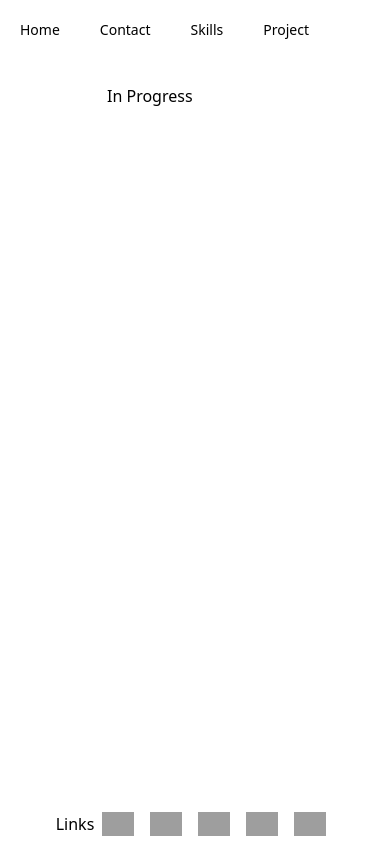
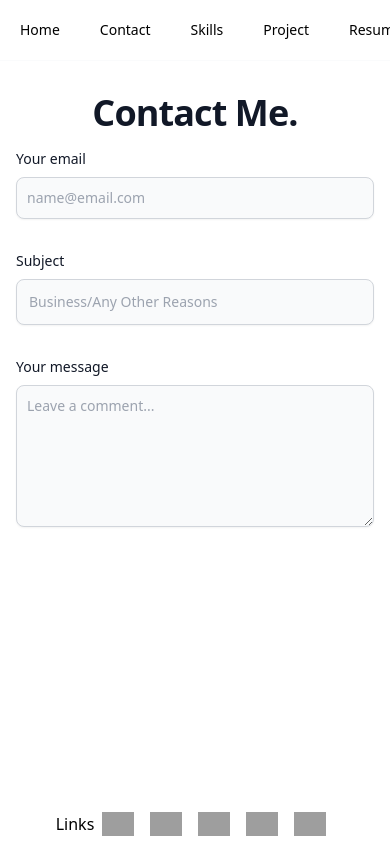
Before and after one commit to shresthapranesh/portfolio-v2, a Next.js app: page /contact in a window 390 px wide. Built offline with nearby package versions, Linux system fonts and the light colour scheme; grey boxes are pictures that could not be loaded.

Commit message:
responsive layout

```diff
--- a/package.json
+++ b/package.json
@@ -1,24 +1,22 @@
 {
-  "name": "portfolio-v2",
+  "name": "praneshshrestha-portfolio-v2",
   "version": "1.0.0",
   "description": "portfolio website with Nextjs and React",
-  "main": "",
   "scripts": {
     "dev": "next dev",
     "lint": "next lint",
     "start": "next start -p 8080",
     "build": "next build",
-    "export": "next export",
     "gcp-build": "yarn build",
     "deploy": "gcloud config set project praneshshrestha-portfolio && gcloud app deploy app.yaml"
   },
   "author": "Pranesh Shrestha",
   "license": "ISC",
   "dependencies": {
-    "@react-pdf/renderer": "^2.3.0",
     "next": "^13.0.5",
     "react": "^18.2.0",
     "react-dom": "^18.2.0",
+    "sharp": "^0.31.2",
     "zod": "^3.19.1"
   },
   "devDependencies": {
--- a/src/components/Form.tsx
+++ /dev/null
@@ -1,30 +0,0 @@
-import * as React from 'react';
-
-const ContactForm = () => {
-
-  return (
-    <div className="flex flex-row w-44 items-center pt-6">
-      In Progress
-      {/* <form className="w-full">
-        <div className="mb-6">
-          <label htmlFor="email" className="block mb-2 text-sm font-medium text-gray-900 dark:text-white">Your email</label>
-          <input type="email" id="email" className="bg-gray-50 border border-gray-300 text-gray-900 text-sm rounded-lg block w-full p-2.5 dark:bg-gray-700 dark:border-gray-600 dark:hover:border-gray-600 dark:placeholder-gray-400 dark:text-white" placeholder="name@email.com" required />
-        </div>
-        <div className="mb-6">
-          <label htmlFor="password" className="block mb-2 text-sm font-medium text-gray-900 dark:text-white">Phone Number</label>
-          <input type="password" id="password" className="bg-gray-50 border border-gray-300 text-gray-900 text-sm rounded-lg block w-full p-2.5 dark:bg-gray-700 dark:border-gray-600 dark:hover:border-gray-600 dark:placeholder-gray-400 dark:text-white" required />
-        </div>
-        <div className="mb-6">
-          <label htmlFor="password" className="block mb-2 text-sm font-medium text-gray-900 dark:text-white">Your password</label>
-          <textarea className="bg-gray-50 border border-gray-300 text-gray-900 text-sm rounded-lg block w-full p-2.5 dark:bg-gray-700 dark:hover:border-gray-600 dark:border-gray-600 dark:placeholder-gray-400 dark:text-white" required />
-        </div>
-
-        <button type="submit" className="text-white bg-blue-700 hover:bg-blue-800 focus:ring-4 focus:outline-none focus:ring-blue-300 font-medium rounded-lg text-sm w-full sm:w-auto px-5 py-2.5 text-center dark:bg-blue-600 dark:hover:bg-blue-700 dark:focus:ring-blue-800">Submit</button>
-      </form> */}
-
-    </div>
-  );
-
-}
-
-export default ContactForm;
--- a/src/components/Layout.tsx
+++ b/src/components/Layout.tsx
@@ -18,7 +18,7 @@ const Page = (props:PageProps) => {
           </Head>
         <Navigationbar />
 
-        <div className="flex-grow overflow-auto">{props.children} </div>
+        <div className="flex-grow overflow-auto w-full">{props.children} </div>
 
         <div className="flex flex-row justify-center items-center">
                 <h1>Links</h1>
--- a/src/components/NavBar/NavBar.tsx
+++ b/src/components/NavBar/NavBar.tsx
@@ -8,7 +8,7 @@ export const NavBar = React.forwardRef<HTMLCanvasElement,NavBarProps>((props,ref
     return (
         <nav
             ref={ref}
-            className="w-full flex flex-col"
+            className="w-full flex flex-col border-b-[1px] border-slate-300/10"
         >
             {props.children}
         </nav>
--- a/src/components/NavBar/NavBarList.tsx
+++ b/src/components/NavBar/NavBarList.tsx
@@ -8,7 +8,7 @@ export const NavBarList = React.forwardRef<HTMLUListElement,NavBarListProps>((pr
     return (
         <ul
             ref={ref}
-            className="flex flex-row overflow-auto sm:justify-end pl-0 w-4/5"
+            className="flex flex-row overflow-auto sm:justify-end pl-0 w-full sm:w-4/5"
         >
             {props.children}
         </ul>
--- a/src/components/projectlist.tsx
+++ b/src/components/projectlist.tsx
@@ -1,7 +1,7 @@
 import * as React from "react";
 
 const Card = (props:React.ComponentPropsWithRef<"div">) => (
-  <div className="block w-full p-6 bg-white border border-gray-200 rounded-lg shadow-md hover:bg-gray-100 dark:bg-gray-800 dark:border-gray-700 dark:hover:bg-gray-700">
+  <div className="w-[90%] sm:w-3/5 p-6 bg-white border border-gray-200 rounded-lg shadow-md hover:bg-gray-100 dark:bg-gray-800 dark:border-gray-700 dark:hover:bg-gray-700">
     {props.children}
   </div>
 )
@@ -167,7 +167,7 @@ const Project5 = () => (
 
 const ProjectList = () => {
   return (
-    <div className="flex flex-col pt-3 max-w-md">
+    <div className="flex flex-col w-full pt-3 items-center">
       <Card>
         <Project1 />
       </Card>
--- /dev/null
+++ b/src/pages/contact.tsx
@@ -0,0 +1,63 @@
+import * as React from 'react'
+
+type UserInput = {
+    email:string,
+    subject:string,
+    message:string
+}
+
+const Contact = () => {
+    const [state,setState] = React.useState<UserInput>({
+        email:'', subject:'',message:''
+    })
+    const [response,setResponse] = React.useState('')
+    const handleSubmit = async (e:React.FormEvent) => {
+        e.preventDefault()
+        const response = await fetch('/api/contactForm',{
+            method: 'POST',
+            headers: {
+              'Content-Type': 'application/json'
+            },
+            body: JSON.stringify(state)
+          })
+        setState({
+            email:'', subject:'',message:''
+        })
+        setResponse(await response.text())
+    }
+    const handleChange = (e:React.ChangeEvent<HTMLInputElement|HTMLTextAreaElement>, field:string) => {
+        setState((prev) => ({...prev,[field]:e.target.value}))
+    }
+    if (response !== '')
+        return (
+            <section>
+                <div className="py-8 lg:py-16 px-4 mx-auto max-w-screen-md">
+                <h2 className="mb-4 text-4xl tracking-tight font-extrabold text-center text-gray-900 dark:text-white">{response}</h2>
+                </div>
+            </section>
+        )
+    return (
+        <section>
+            <div className="py-8 lg:py-16 px-4 mx-auto max-w-screen-md">
+                <h2 className="mb-4 text-4xl tracking-tight font-extrabold text-center text-gray-900 dark:text-white">Contact Me.</h2>
+                <form onSubmit={handleSubmit} className="space-y-8">
+                    <div>
+                        <label htmlFor="email" className="block mb-2 text-sm font-medium text-gray-900 dark:text-gray-300">Your email</label>
+                        <input type="email" id="email" onChange={(e) => handleChange(e,'email')} className="shadow-sm bg-gray-50 border border-gray-300 text-gray-900 text-sm rounded-lg focus:ring-primary-500 focus:border-primary-500 block w-full p-2.5 dark:bg-gray-700 dark:border-gray-600 dark:placeholder-gray-400 dark:text-white dark:focus:ring-primary-500 dark:focus:border-primary-500 dark:shadow-sm-light" placeholder="name@email.com" required />
+                    </div>
+                    <div>
+                        <label htmlFor="subject" className="block mb-2 text-sm font-medium text-gray-900 dark:text-gray-300">Subject</label>
+                        <input type="text" id="subject" onChange={(e) => handleChange(e,'subject')} className="block p-3 w-full text-sm text-gray-900 bg-gray-50 rounded-lg border border-gray-300 shadow-sm focus:ring-primary-500 focus:border-primary-500 dark:bg-gray-700 dark:border-gray-600 dark:placeholder-gray-400 dark:text-white dark:focus:ring-primary-500 dark:focus:border-primary-500 dark:shadow-sm-light" placeholder="Business/Any Other Reasons" required />
+                    </div>
+                    <div className="sm:col-span-2">
+                        <label htmlFor="message" className="block mb-2 text-sm font-medium text-gray-900 dark:text-gray-400">Your message</label>
+                        <textarea id="message" rows={6} onChange={(e) => handleChange(e,'message')} className="block p-2.5 w-full text-sm text-gray-900 bg-gray-50 rounded-lg shadow-sm border border-gray-300 focus:ring-primary-500 focus:border-primary-500 dark:bg-gray-700 dark:border-gray-600 dark:placeholder-gray-400 dark:text-white dark:focus:ring-primary-500 dark:focus:border-primary-500" placeholder="Leave a comment..."></textarea>
+                    </div>
+                    <button type="submit" className="py-3 px-5 text-sm font-medium text-center text-white rounded-lg bg-primary-700 sm:w-fit hover:bg-primary-800 focus:ring-4 focus:outline-none focus:ring-primary-300 dark:bg-indigo-600 dark:hover:bg-primary-700 dark:focus:ring-primary-800">Send message</button>
+                </form>
+            </div>
+        </section>
+    )
+}
+
+export default Contact;
--- a/src/pages/contact/index.tsx
+++ /dev/null
@@ -1,8 +0,0 @@
-
-import ContactForm from "../../components/Form";
-
-const Contact = () => (
-    <ContactForm />
-);
-
-export default Contact;
--- a/src/pages/index.tsx
+++ b/src/pages/index.tsx
@@ -18,21 +18,19 @@ const Index = () => {
   const smallDevice = useMediaQuery("(max-width: 468px)")
 
   return (
-      <div className="flex flex-col gap-4 sm:flex-row p-5 ">
-          <MyImage />
-
-          <div className="pl-4 sm:pl-24">
-              <p className="text-sm">
-                Hello, there <br />
-                I am <span className="text-lg">Pranesh Shrestha</span>
-              </p>
-              <p className="text-sm">
-                I am a full time Software Engineer.
-                <br /> Welcome to my Portfolio Website.
-              </p>
+    <section>
+      <div className="grid max-w-screen-xl px-4 py-8 mx-auto lg:gap-8 xl:gap-0 lg:py-16 lg:grid-cols-12">
+          <div className="mr-auto place-self-center lg:col-span-7">
+              <h1 className="max-w-2xl mb-4 text-4xl font-extrabold tracking-tight leading-none md:text-5xl xl:text-6xl dark:text-white">Hi There.</h1>
+              <h1 className="max-w-2xl mb-4 text-4xl font-extrabold tracking-tight leading-none md:text-5xl xl:text-6xl dark:text-white">I am Pranesh Shrestha</h1>
+              <p className="max-w-2xl mb-6 font-light text-gray-500 lg:mb-8 md:text-lg lg:text-xl dark:text-gray-400">I work full time as a software engineer at Microchip Technology. <br/> Welcome to my Portfolio Website</p>
+          </div>
+          <div className="lg:mt-0 lg:col-span-5 lg:flex">
+            <MyImage />
           </div>
       </div>
-  );
+    </section>
+  )
 }
 
 export default Index;
--- a/src/pages/resume.tsx
+++ b/src/pages/resume.tsx
@@ -5,12 +5,14 @@ import Layout from '../components/Layout'
 
 const Resume = () => {
     return (
+        <div className="flex justify-center">
             <Image
                 alt="Resume"
                 src="/images/Resume.jpg"
                 height={800}
                 width={600}
             />
+        </div>
     )
 }
 
```
Also changed, not shown: src/components/List.tsx (+6 -8 lines), 1 other file (tests, documents, lock files or other folders).
